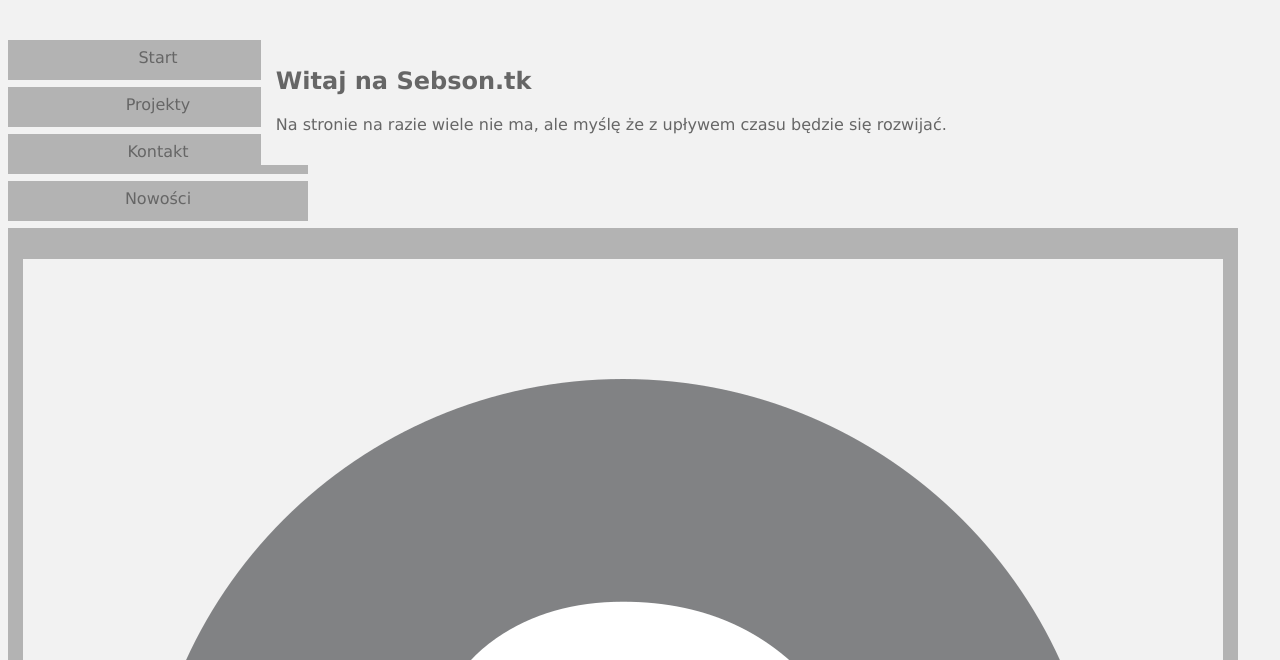
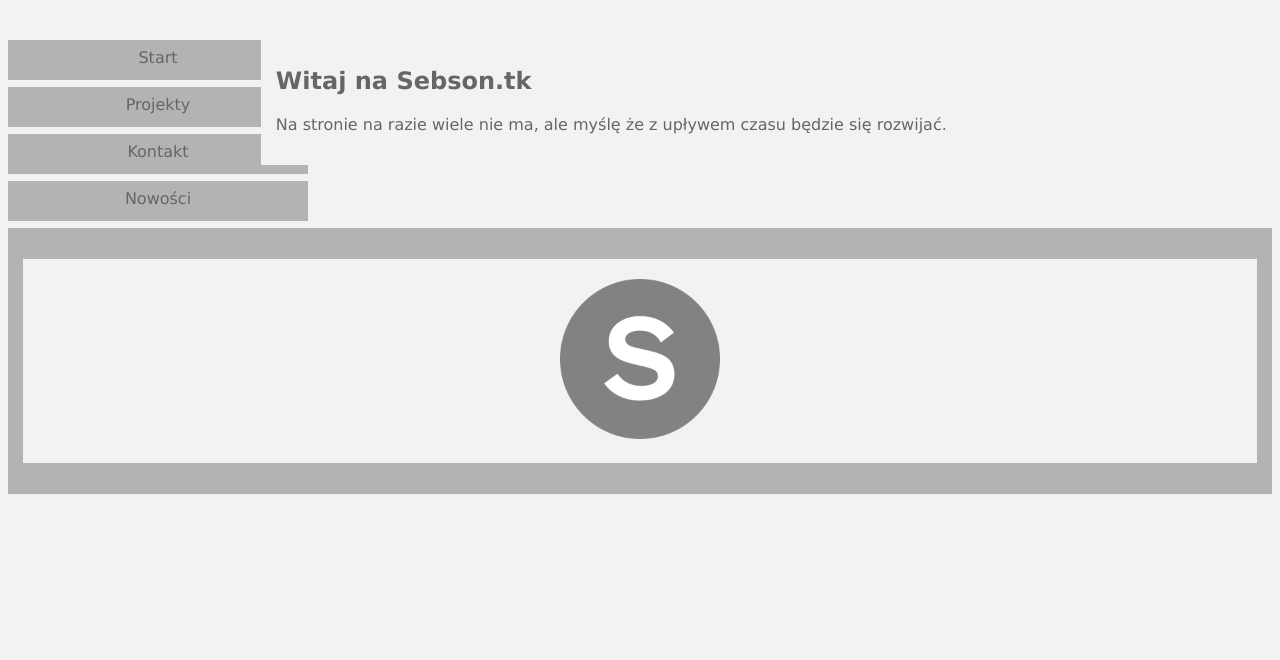
Before and after one commit to Seb-M11/sebson.tk, a plain HTML site: page index.html in a window 1280 px wide. Shown: the part 140-800 px from the top of the page. Drawn offline with Linux system fonts and the light colour scheme; files whose address does not match are found by name.

Commit message:
Update sebson.tk_stylowanie.css

```diff
--- a/sebson.tk_stylowanie.css
+++ b/sebson.tk_stylowanie.css
@@ -24,6 +24,8 @@
   padding:15px;
  }
 .right {
+  width: 100%;
+  height: auto;
   background-color:#b3b3b3;
   float:left;
   margin-top:7px;
@@ -58,7 +60,3 @@ body {
   padding:10px;
   margin-top:7px;
 }
-.responsive {
-  width: 100%;
-  height: auto;
-}
```
